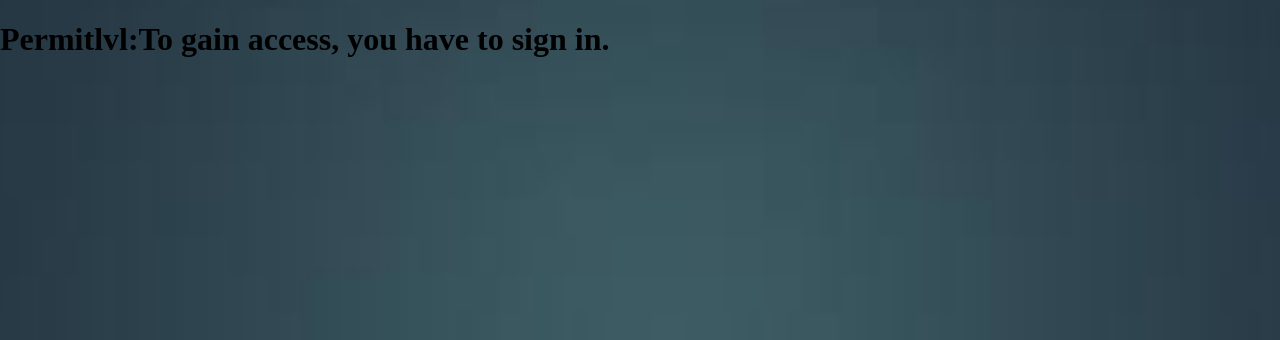
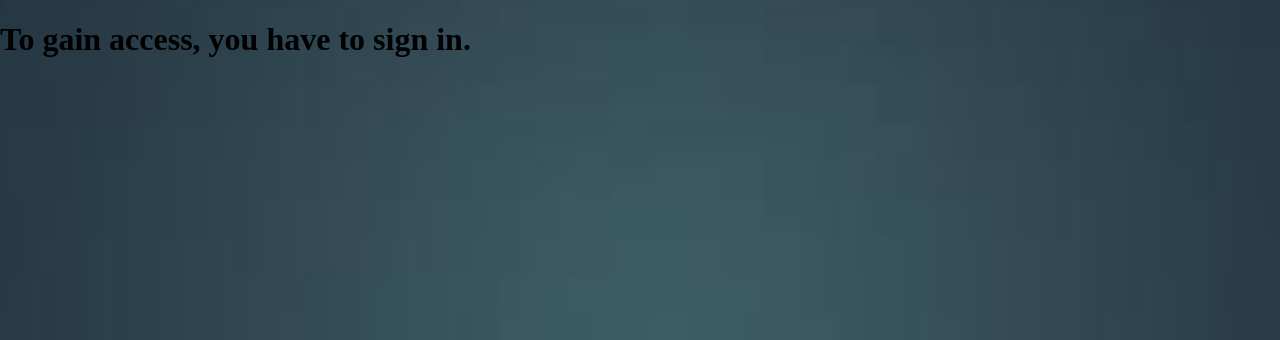
Before and after one commit to Maihoernchen/POEM, a PHP site: page / in a window 1280 px wide. Shown: the part 107-447 px from the top of the page. Run offline with PHP 8.4, Linux system fonts and the light colour scheme.

Commit message:
duck the zucc

```diff
--- a/index.php
+++ b/index.php
@@ -36,6 +36,6 @@
   			<a href="#about">About</a>
 		</div>
     </header>
-	<h1>Permitlvl:<?php echo($permit);?></h1>
+	<h1><?php echo($permit);?></h1>
 </body>
 </html>
```
